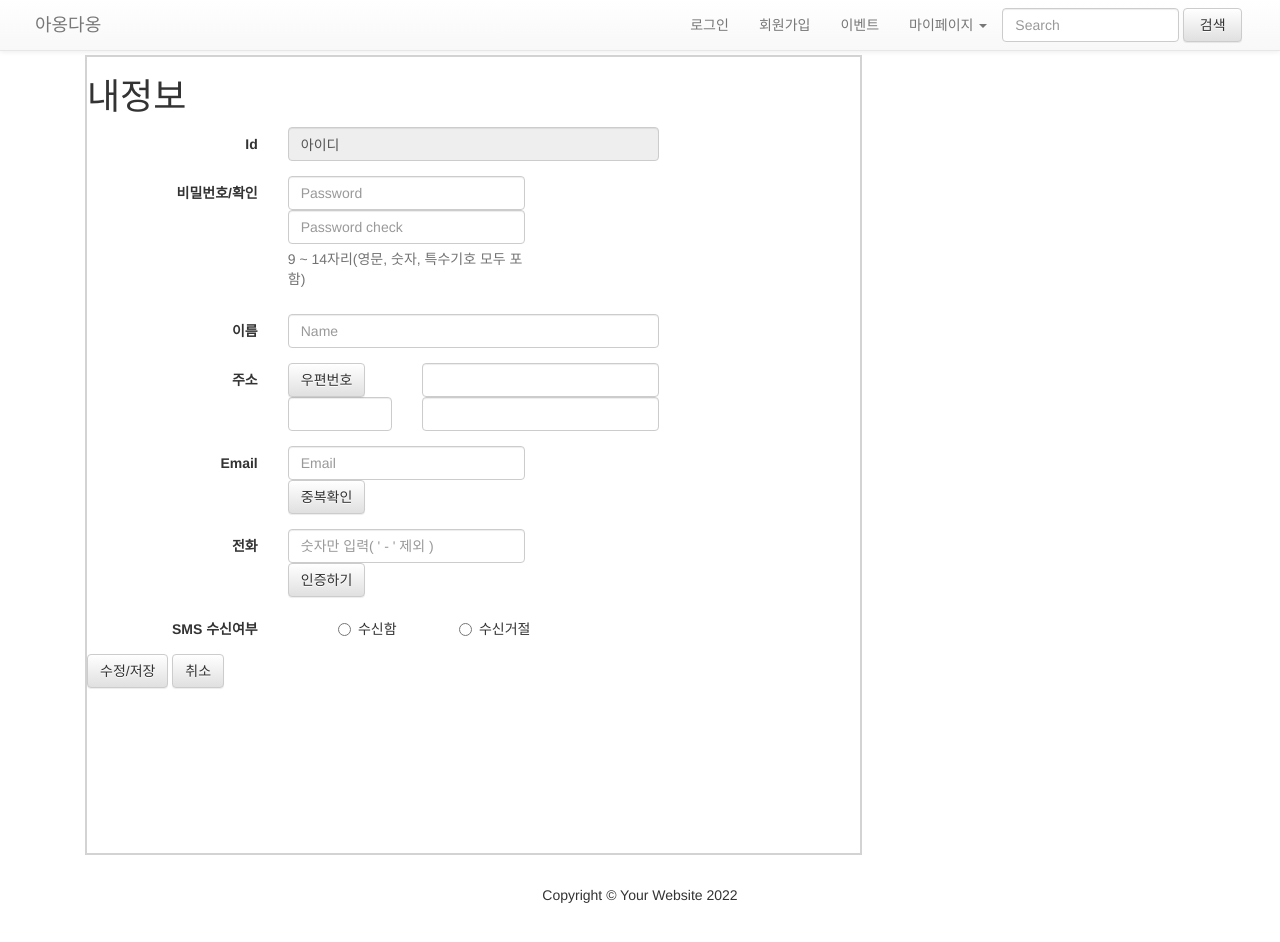
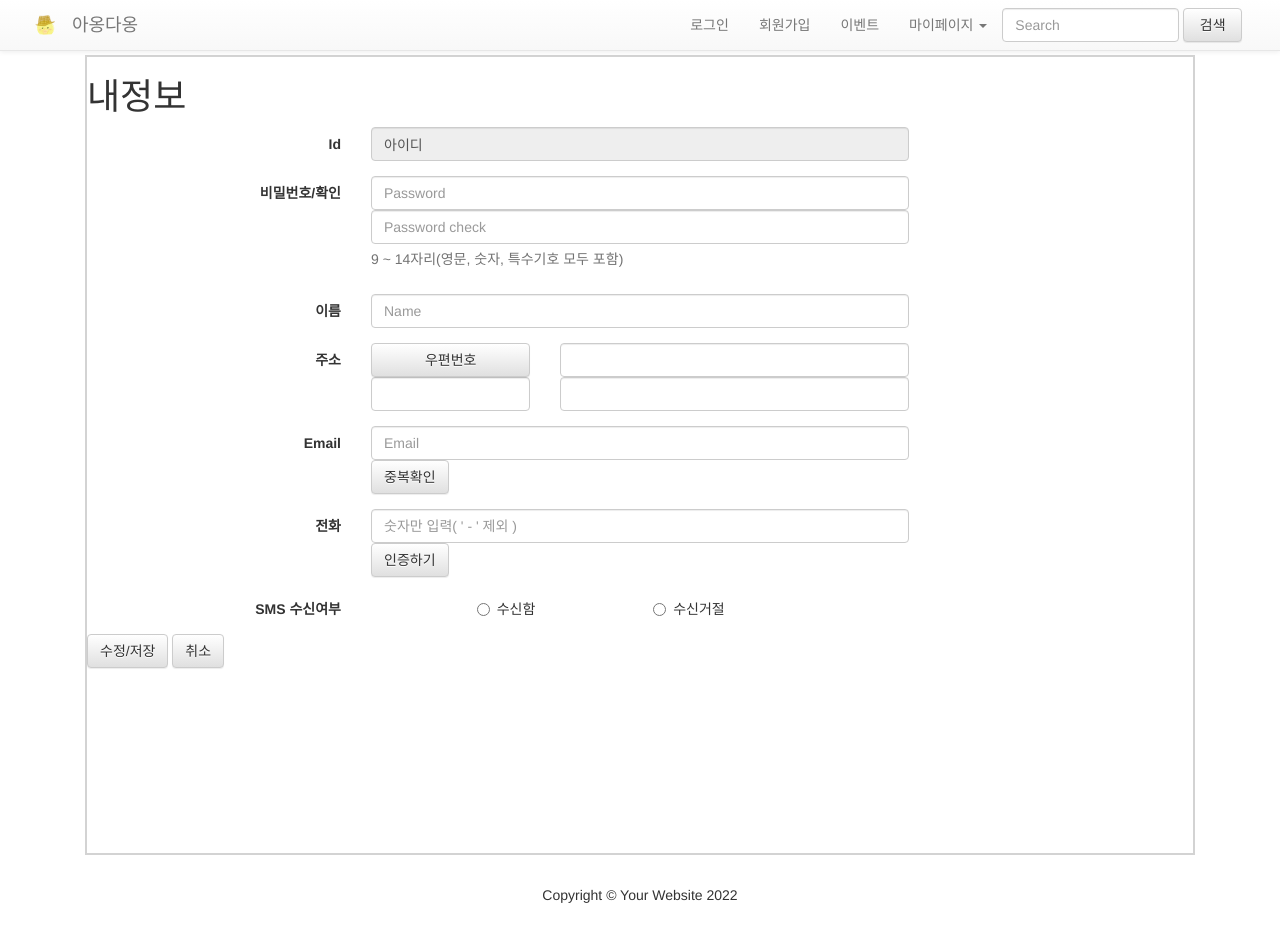
Before and after one commit to GangHyeonLee/Aong, a plain HTML site: page mypage.html in a window 1280 px wide. Drawn offline with nearby package versions, Linux system fonts and the light colour scheme.

Commit message:
탭 이미지는 얼여워요ㅠ

```diff
--- a/css/style.css
+++ b/css/style.css
@@ -90,6 +90,24 @@ input, select {
 /* 고정 네비게이션에 가려지는 컨텐츠영역 밀어주기 */
 body {
     padding-top: 55px;
+}
+
+.nav_name{
+    width: 150px;
+    display: inline;
+    text-align: center;
+    vertical-align: middle;
+    margin: 0;
+    padding: 0;
+}
+
+.nav_logo{
+    width: 20px;
+    height: 20px;
+    display: inline;
+    float: left;
+    padding: 0;
+    margin: 0;
 }
 
 #main_slideImg {
@@ -252,6 +270,15 @@ footer {
 
 /* 회 원 가 입 끝 */
 
+/* 마이페이지 */
+
+.mypage_board_outside {
+    border: 2px solid lightgrey;
+    width: 100%;
+    height: 800px;
+}
+
+/* 마이페이지 끝 */
 
 /* 반응형 화면 비율 조정 */
 /* 320px 미만 */
--- a/mypage.html
+++ b/mypage.html
@@ -4,7 +4,7 @@
   <meta charset="UTF-8">
   <meta http-equiv="X-UA-Compatible" content="IE=edge">
   <meta name="viewport" content="width=device-width, initial-scale=1.0">
-  <title>아옹다옹</title>
+  <title><link href ="img/logo_i.ico" rel="shortcut icon" type="image/x-icon">아옹다옹</title>
   <link rel="stylesheet" href="css/style.css">
 
   <link rel="stylesheet" href="css/animate.css">
@@ -33,7 +33,7 @@
             <span class="icon-bar"></span>
             <span class="icon-bar"></span>
           </button>
-          <a class="navbar-brand" href="#">아옹다옹</a>
+          <a class="nav_name navbar-brand" href="#"><img src="img/logo.png" class="nav_logo">아옹다옹</a>
         </div>
         <ul class="collapse nav navbar-nav nav_li" id="bs-example-navbar-collapse-1">
           <li><a href="#">로그인</a></li>
@@ -67,19 +67,23 @@
   <div class="container">
     <div class=" col-sm-12 col-sm-12">
       <form class="form-horizontal">
-        <div class="signup_board_outside">
+        <div class="mypage_board_outside">
           <h1 class="mypage">내정보</h1>
           <!-- board -->
           <div class="form-horizontal">
             <!-- ID 입력창 -->
-            <div class="form-group"><label for="inputEmail3" class="col-sm-3 control-label">Id</label>
+            <div class="form-group">
+              <label for="inputEmail3"
+                         class="col-sm-3 control-label">
+                            Id
+              </label>
               <div class="col-sm-6">
                 <input class="form-control" type="text" value="아이디" readonly>
               </div>
             </div>
             <div class="form-group">
               <label for="inputPassword3" class="col-sm-3 control-label">비밀번호/확인</label>
-              <div class="col-sm-4">
+              <div class="col-sm-6">
                 <input type="password" class="form-control" id="inputPassword3" placeholder="Password">
                 <input type="password" class="form-control" id="inputPassword3" placeholder="Password check">
                 <span id="helpBlock" class="help-block">9 ~ 14자리(영문, 숫자, 특수기호 모두 포함)</span>
@@ -94,7 +98,7 @@
             <div class="form-group">
               <label for="inputAddress3" class="col-sm-3 control-label">주소</label>
               <div class="col-sm-2">
-                <button type="submit" class="btn btn-default">우편번호</button>
+                <button type="submit" class="btn btn-default col-sm-12">우편번호</button>
                 <input type="text" class="form-control">
               </div>
               <div class="col-sm-4">
@@ -104,14 +108,14 @@
             </div>
             <div class="form-group">
               <label for="inputEmail3" class="col-sm-3 control-label">Email</label>
-              <div class="col-sm-4">
+              <div class="col-sm-6">
                 <input type="email" class="form-control" id="inputEmail3" placeholder="Email">
                 <button type="submit" class="btn btn-default">중복확인</button>
               </div>
             </div>
             <div class="form-group">
               <label for="inputPhone3" class="col-sm-3 control-label">전화</label>
-              <div class="col-sm-4">
+              <div class="col-sm-6">
                 <input type="text" class="form-control" id="inputPhone3" placeholder="숫자만 입력( ' - ' 제외 )">
                 <button type="submit" class="btn btn-default">인증하기</button>
               </div>
```
Also changed, not shown: img/cheeck.jpg (added), img/logo.ico (added), img/logo.png (added), img/logo_i.ico (added), img/logo_i.png (added).
